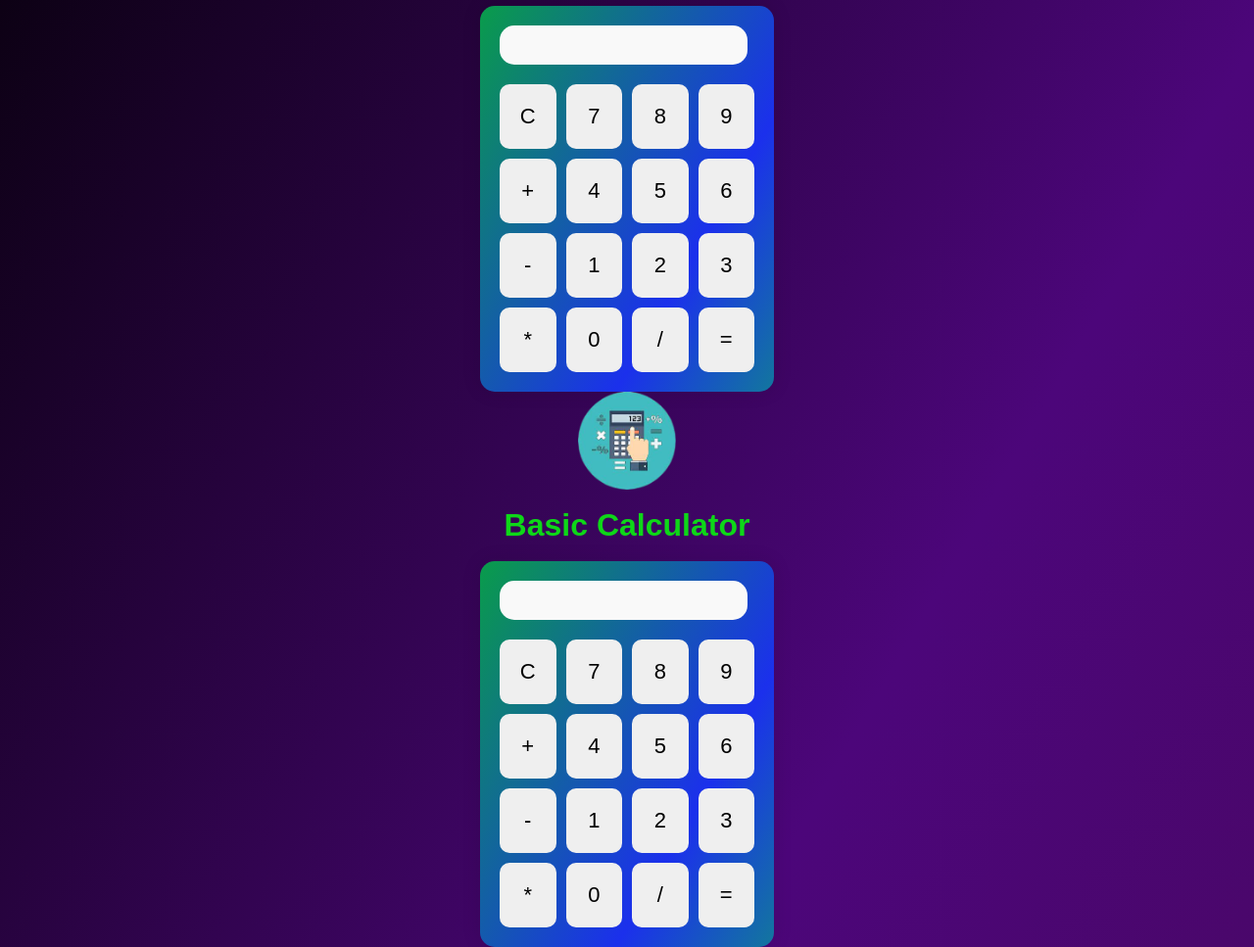
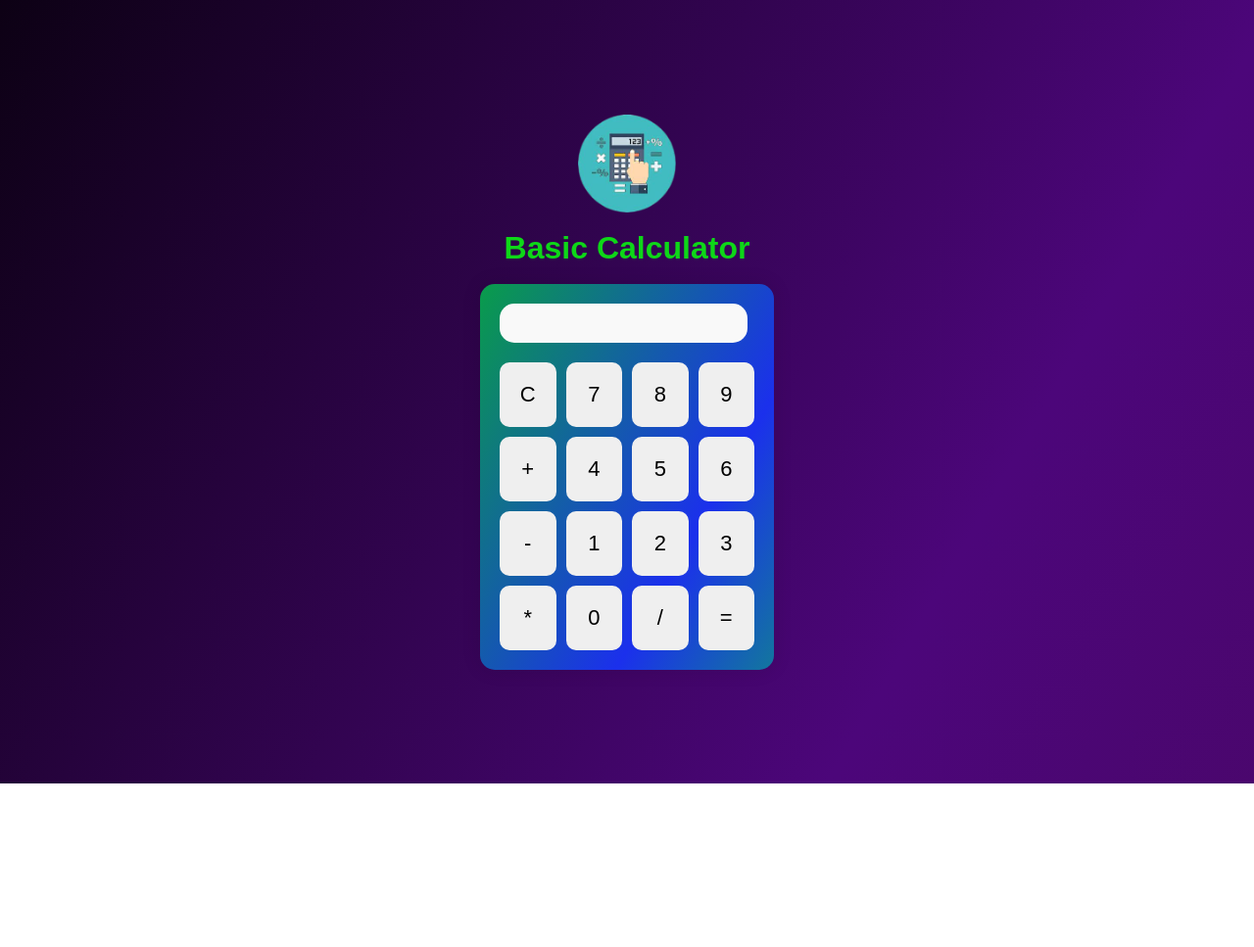
Before and after one commit to Kedarnath-Rothe/Calculator, a plain HTML site: page index.html in a window 1280 px wide. Shown: the whole page at 98% size. After the commit the page ends 800 px from the top, so only its background shows below. Drawn offline with Linux system fonts and the light colour scheme.

Commit message:
Update index.html

```diff
--- a/index.html
+++ b/index.html
@@ -33,55 +33,3 @@
   <script src="script.js"></script>
 </body>
 </html>
-
-
-
-
-
-
-
-
-
-
-
-
-
-
-
-
-
-<!DOCTYPE html>
-<html lang="en">
-<head>
-  <meta charset="UTF-8">
-  <meta name="viewport" content="width=device-width, initial-scale=1.0">
-  <title>Calculator</title>
-  <link rel="stylesheet" href="styles.css">
-</head>
-<body>
-    <img width="100px" src="cal.png" alt=""> <br>
-    <h1 style="color: rgb(14, 215, 24);" >Basic Calculator</h1><br>
-  <div class="calculator">
-    <input type="text" id="display" disabled>
-    <div class="buttons">
-      <button onclick="clearDisplay()">C</button>
-      <button onclick="appendNumber('7')">7</button>
-      <button onclick="appendNumber('8')">8</button>
-      <button onclick="appendNumber('9')">9</button>
-      <button onclick="appendOperator('+')">+</button>
-      <button onclick="appendNumber('4')">4</button>
-      <button onclick="appendNumber('5')">5</button>
-      <button onclick="appendNumber('6')">6</button>
-      <button onclick="appendOperator('-')">-</button>
-      <button onclick="appendNumber('1')">1</button>
-      <button onclick="appendNumber('2')">2</button>
-      <button onclick="appendNumber('3')">3</button>
-      <button onclick="appendOperator('*')">*</button>
-      <button onclick="appendNumber('0')">0</button>
-      <button onclick="appendOperator('/')">/</button>
-      <button onclick="calculate()">=</button>
-    </div>
-  </div>
-  <script src="script.js"></script>
-</body>
-</html>
```
